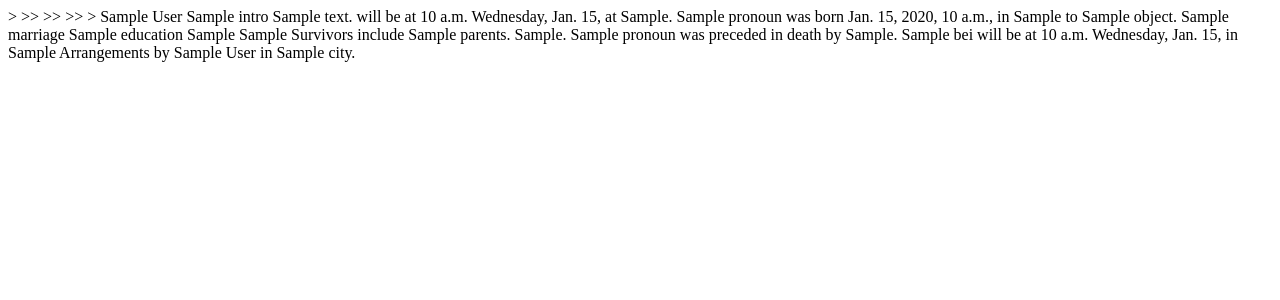
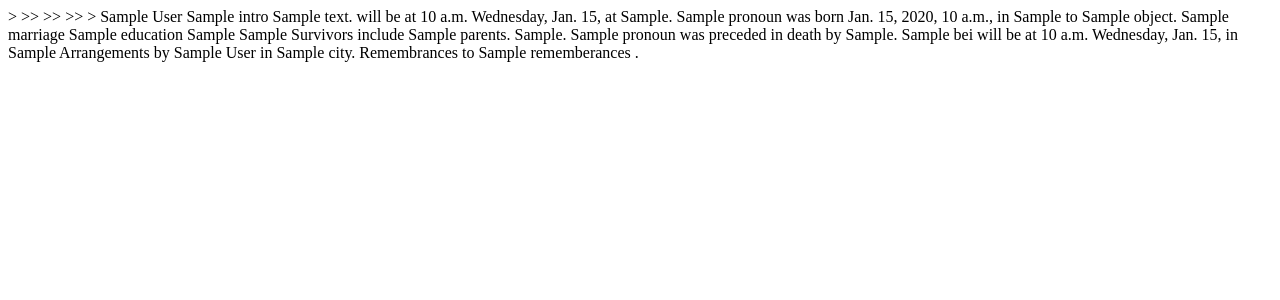
Before and after one commit to jheasly/django-obit-desk, a Django app: template obituary/templates/obituary_list_unix_line_endings.html in a window 1280 px wide. Shown: the top 300 px of the page. Run offline with Django 3.2, Linux system fonts and the light colour scheme; the template is opened without the code that fills it: most values are stand-ins (such as "Sample title", 1, 10 or a date in 2020).

Commit message:
template "remembrances" fix

```diff
--- a/obituary/templates/obituary_list_unix_line_endings.html
+++ b/obituary/templates/obituary_list_unix_line_endings.html
@@ -10,5 +10,5 @@
 <pstyle:BodyText\:BodyText\_No\_BL>{{ ob.education|safe }} {{ ob.military_service|safe }} {{ ob.career_work_experience|safe }}
 <pstyle:BodyText\:BodyText\_No\_BL>Survivors include {{ ob.parents }}. {{ ob.surviving_siblings }}. {% if ob.preceded_in_death_by %} {{ ob.pronoun }} was preceded in death by {{ ob.preceded_in_death_by }}.{% endif %}
 <pstyle:BodyText\:BodyText\_No\_BL>{{ ob.bei.bei|capfirst }} will be at {{ ob.bei.bei_date_time|date:"P l, N j," }} in {{ ob.bei.bei_location|safe }}
-<pstyle:BodyText\:BodyText\_No\_BL>Arrangements by {{ ob.death_notice.funeral_home.funeralhomeprofile.full_name|safe }}{% if ob.death_notice.funeral_home.funeralhomeprofile.city %} in {{ ob.death_notice.funeral_home.funeralhomeprofile.city }}{% endif %}.
+<pstyle:BodyText\:BodyText\_No\_BL>Arrangements by {{ ob.death_notice.funeral_home.funeralhomeprofile.full_name|safe }}{% if ob.death_notice.funeral_home.funeralhomeprofile.city %} in {{ ob.death_notice.funeral_home.funeralhomeprofile.city }}{% endif %}.{% if ob.rememberances %} Remembrances to {{ ob.rememberances }} .{% endif %}
 {% endfor %}
```
